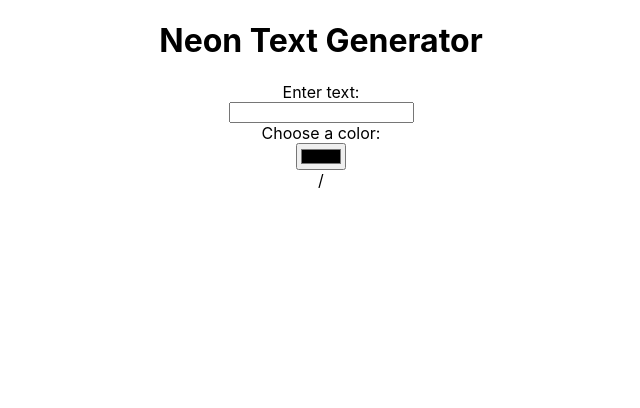
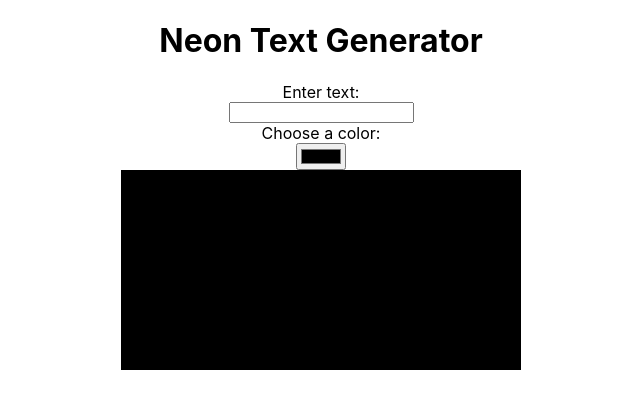
Before and after one commit to arghmatey/neon-glow, a React (Create React App) app: page / in a window 1280 px wide. Shown: the top 408 px of the page, without its empty margins (319-959 px from the left). Built offline with nearby package versions, Linux system fonts and the light colour scheme.

Commit message:
Change output background

```diff
--- a/src/App.css
+++ b/src/App.css
@@ -13,3 +13,12 @@
   justify-content: center;
   align-items: center;
 }
+
+.textWrapper {
+  background-color: black;
+  height: 200px;
+  width: 400px;
+  text-align: center;
+  justify-content: center;
+  color: white;
+}
--- a/src/components/OptionsInput.js
+++ b/src/components/OptionsInput.js
@@ -20,7 +20,7 @@ class TextInput extends Component {
             <div>
                 <form className='input-form'>
                     <label htmlFor='text'>Enter text:</label>
-                    <input id='text' default='Neon Glow' onChange={this.handleChangeText}></input>
+                    <input id='text' autoComplete='off' onChange={this.handleChangeText}></input>
                     <label htmlFor='color'>Choose a color:</label>
                     <input type='color' id='color' onChange={this.handleChangeColor} />
                 </form>
--- a/src/components/TextOutput.js
+++ b/src/components/TextOutput.js
@@ -1,8 +1,8 @@
 import React from 'react';
 
 const TextOutput = props => (
-    <div>
-        {props.text} / {props.color}
+    <div className='textWrapper'>
+        {props.text}
     </div>
 );
 
```
